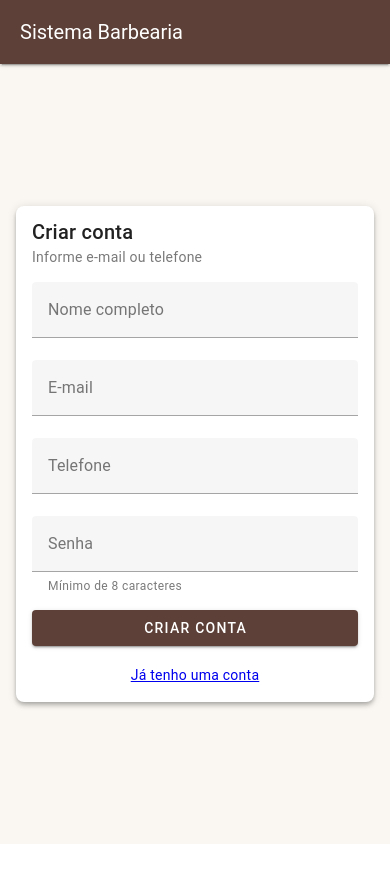
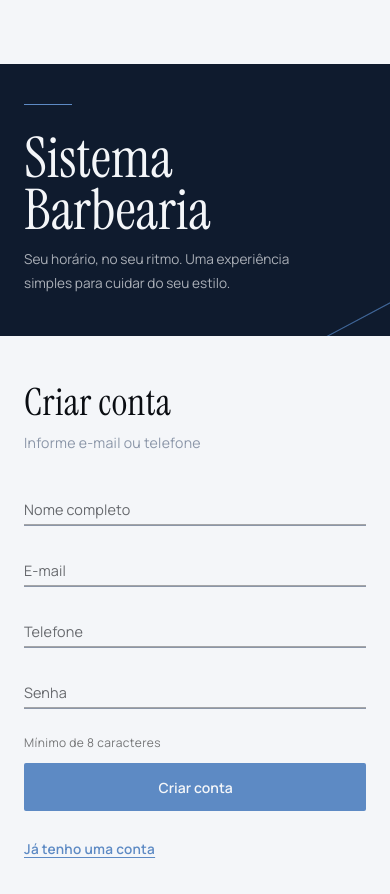
Before and after one commit to ElixandreFilho/SystemBarbearia, a Vue app in the folder frontend/: page /cadastro in a window 390 px wide. Shown: the top 894 px of the page. Before the commit the page ends 844 px from the top, so only its background shows below. Built offline with nearby package versions, Linux system fonts and the light colour scheme; no server answers.

Commit message:
feat(frontend): aplicar identidade visual da barbearia

```diff
--- a/frontend/package.json
+++ b/frontend/package.json
@@ -10,6 +10,8 @@
   },
   "dependencies": {
     "@mdi/font": "^7.4.47",
+    "@fontsource/instrument-serif": "^5.1.1",
+    "@fontsource/manrope": "^5.1.1",
     "pinia": "^2.3.0",
     "vue": "^3.5.0",
     "vue-router": "^4.4.0",
--- a/frontend/src/App.vue
+++ b/frontend/src/App.vue
@@ -1,6 +1,6 @@
 <template>
   <v-app>
-    <v-app-bar color="primary" elevation="2">
+    <v-app-bar class="global-app-bar">
       <v-app-bar-title>Sistema Barbearia</v-app-bar-title>
     </v-app-bar>
     <v-main><router-view /></v-main>
--- a/frontend/src/main.ts
+++ b/frontend/src/main.ts
@@ -1,5 +1,9 @@
 import { createApp } from 'vue'
 import { createPinia } from 'pinia'
+import '@fontsource/instrument-serif/400.css'
+import '@fontsource/manrope/400.css'
+import '@fontsource/manrope/500.css'
+import '@fontsource/manrope/600.css'
 import 'vuetify/styles'
 import '@mdi/font/css/materialdesignicons.css'
 import { createVuetify } from 'vuetify'
@@ -8,6 +12,7 @@ import * as directives from 'vuetify/directives'
 
 import App from './App.vue'
 import router from './router'
+import './styles/main.css'
 
 const vuetify = createVuetify({
   components,
@@ -17,11 +22,36 @@ const vuetify = createVuetify({
     themes: {
       barbearia: {
         colors: {
-          primary: '#5D4037',
-          secondary: '#D7A86E',
-          background: '#FAF7F2',
+          ink: '#0A0D12',
+          'navy-deep': '#0F1B2E',
+          navy: '#1F3B63',
+          'steel-blue': '#5D8AC4',
+          paper: '#F4F6F9',
+          slate: '#8B96A8',
+          primary: '#5D8AC4',
+          secondary: '#8B96A8',
+          background: '#F4F6F9',
+          surface: '#F4F6F9',
         },
       },
+    },
+  },
+  defaults: {
+    VAppBar: {
+      elevation: 0,
+    },
+    VBtn: {
+      rounded: 'sm',
+      elevation: 0,
+    },
+    VCard: {
+      rounded: '0',
+      elevation: 0,
+    },
+    VTextField: {
+      variant: 'underlined',
+      density: 'comfortable',
+      hideDetails: 'auto',
     },
   },
 })
--- /dev/null
+++ b/frontend/src/styles/main.css
@@ -0,0 +1,316 @@
+:root {
+  --ink: #0A0D12;
+  --navy-deep: #0F1B2E;
+  --navy: #1F3B63;
+  --steel-blue: #5D8AC4;
+  --paper: #F4F6F9;
+  --slate: #8B96A8;
+  --hairline: rgba(139, 150, 168, 0.28);
+  --hairline-dark: rgba(244, 246, 249, 0.18);
+}
+
+* {
+  box-sizing: border-box;
+}
+
+html,
+body,
+#app,
+.v-application {
+  min-height: 100%;
+  margin: 0;
+}
+
+body {
+  background: var(--paper);
+  color: var(--ink);
+  font-family: 'Manrope', sans-serif;
+}
+
+.v-application {
+  background: var(--paper) !important;
+  font-family: 'Manrope', sans-serif !important;
+}
+
+.v-application .v-btn,
+.v-application .v-field,
+.v-application .v-label,
+.v-application input,
+.v-application textarea {
+  font-family: 'Manrope', sans-serif;
+}
+
+.v-application .v-card-title,
+.v-application .v-card-subtitle {
+  font-family: 'Manrope', sans-serif;
+}
+
+.v-application a {
+  color: var(--steel-blue);
+  font-weight: 600;
+  text-decoration-thickness: 1px;
+  text-underline-offset: 3px;
+}
+
+.v-application .v-btn:focus-visible,
+.v-application .v-field:focus-within,
+.v-application a:focus-visible {
+  outline: 2px solid var(--steel-blue) !important;
+  outline-offset: 3px;
+}
+
+.global-app-bar {
+  background: var(--navy-deep) !important;
+  border-bottom: 1px solid var(--hairline-dark) !important;
+  color: var(--paper) !important;
+}
+
+.global-app-bar .v-toolbar__content {
+  padding-inline: clamp(20px, 5vw, 64px);
+}
+
+.global-app-bar .v-app-bar-title {
+  color: var(--paper);
+  font-family: 'Instrument Serif', serif;
+  font-size: 1.55rem;
+  letter-spacing: 0;
+}
+
+.auth-shell {
+  display: grid;
+  grid-template-columns: minmax(0, 3fr) minmax(360px, 2fr);
+  min-height: calc(100vh - 64px);
+  background: var(--paper);
+}
+
+body:has(.auth-shell) .global-app-bar {
+  display: none;
+}
+
+.auth-brand-panel {
+  position: relative;
+  display: flex;
+  min-height: 620px;
+  overflow: hidden;
+  align-items: center;
+  background: var(--navy-deep);
+  color: var(--paper);
+  padding: clamp(40px, 8vw, 120px);
+}
+
+.auth-brand-panel::before,
+.auth-brand-panel::after {
+  position: absolute;
+  right: -12%;
+  bottom: 16%;
+  width: 70%;
+  height: 1px;
+  background: var(--navy);
+  content: '';
+  transform: rotate(-28deg);
+  transform-origin: right center;
+}
+
+.auth-brand-panel::after {
+  right: -10%;
+  bottom: 29%;
+  background: var(--steel-blue);
+  opacity: 0.55;
+}
+
+.auth-brand-content {
+  position: relative;
+  z-index: 1;
+  max-width: 520px;
+}
+
+.auth-brand-mark {
+  width: 48px;
+  height: 1px;
+  margin-bottom: 28px;
+  background: var(--steel-blue);
+}
+
+.auth-brand-title {
+  margin: 0 0 20px;
+  color: var(--paper);
+  font-family: 'Instrument Serif', serif;
+  font-size: clamp(3.4rem, 6vw, 6.4rem);
+  font-weight: 400;
+  line-height: 0.92;
+}
+
+.auth-brand-copy {
+  max-width: 360px;
+  margin: 0;
+  color: rgba(244, 246, 249, 0.68);
+  font-size: 0.95rem;
+  line-height: 1.75;
+}
+
+.auth-form-panel {
+  display: flex;
+  align-items: center;
+  background: var(--paper);
+  padding: clamp(32px, 7vw, 96px);
+}
+
+.auth-form-card {
+  width: min(100%, 420px);
+  margin: 0 auto;
+  background: transparent !important;
+  border: 0 !important;
+}
+
+.auth-form-card .v-card-item,
+.auth-form-card .v-card-text {
+  padding-inline: 0;
+}
+
+.auth-form-card .v-card-item {
+  padding-top: 0;
+  padding-bottom: 32px;
+}
+
+.auth-form-card .v-card-title {
+  padding: 0;
+  color: var(--ink);
+  font-family: 'Instrument Serif', serif;
+  font-size: 2.7rem;
+  font-weight: 400;
+  line-height: 1;
+}
+
+.auth-form-card .v-card-subtitle {
+  padding: 12px 0 0;
+  color: var(--slate);
+  font-size: 0.88rem;
+  opacity: 1;
+}
+
+.auth-form-card .v-card-text {
+  padding-bottom: 0;
+}
+
+.auth-form-card .v-field {
+  margin-bottom: 20px;
+  border-bottom: 1px solid var(--slate);
+}
+
+.auth-form-card .v-field::after {
+  border-bottom-color: var(--steel-blue) !important;
+}
+
+.auth-form-card .v-field__input,
+.auth-form-card .v-label {
+  color: var(--ink);
+}
+
+.auth-form-card .v-label {
+  font-size: 0.9rem;
+}
+
+.auth-form-card .v-btn {
+  min-height: 48px;
+  margin-top: 12px;
+  background: var(--steel-blue) !important;
+  color: var(--paper) !important;
+  font-weight: 600;
+  letter-spacing: 0;
+  text-transform: none;
+}
+
+.auth-form-card .auth-link-row {
+  margin-top: 28px;
+  text-align: left;
+}
+
+.auth-form-card .auth-link-row a {
+  font-size: 0.85rem;
+}
+
+.auth-form-card .v-alert {
+  margin-bottom: 24px;
+  border: 1px solid var(--hairline);
+  border-radius: 4px;
+}
+
+.dashboard-content {
+  min-height: calc(100vh - 64px);
+  background: var(--paper);
+  padding: clamp(32px, 6vw, 80px) 24px;
+}
+
+.dashboard-card {
+  background: transparent !important;
+  border: 1px solid var(--hairline) !important;
+}
+
+.dashboard-card .v-card-title {
+  padding: 28px 28px 8px;
+  color: var(--ink);
+  font-family: 'Instrument Serif', serif;
+  font-size: 2.4rem;
+  font-weight: 400;
+}
+
+.dashboard-card .v-card-subtitle {
+  padding: 0 28px;
+  color: var(--slate);
+}
+
+.dashboard-card .v-card-text {
+  padding: 28px;
+}
+
+.dashboard-card .v-chip {
+  border: 1px solid var(--steel-blue);
+  border-radius: 4px;
+  background: transparent !important;
+  color: var(--navy) !important;
+}
+
+.dashboard-card .v-btn {
+  color: var(--steel-blue);
+  text-transform: none;
+}
+
+@media (max-width: 800px) {
+  .auth-shell {
+    display: block;
+    min-height: 100vh;
+  }
+
+  .auth-brand-panel {
+    min-height: 260px;
+    align-items: flex-end;
+    padding: 40px 24px;
+  }
+
+  .auth-brand-panel::before,
+  .auth-brand-panel::after {
+    right: -16%;
+    bottom: 24%;
+    width: 62%;
+  }
+
+  .auth-brand-title {
+    margin-bottom: 12px;
+    font-size: 3.5rem;
+  }
+
+  .auth-brand-copy {
+    max-width: 300px;
+    font-size: 0.85rem;
+  }
+
+  .auth-form-panel {
+    min-height: calc(100vh - 260px);
+    align-items: flex-start;
+    padding: 48px 24px 56px;
+  }
+
+  .auth-form-card .v-card-title {
+    font-size: 2.35rem;
+  }
+}
--- a/frontend/src/views/DashboardView.vue
+++ b/frontend/src/views/DashboardView.vue
@@ -13,10 +13,11 @@ async function logout() {
 </script>
 
 <template>
-  <v-container class="py-10">
+  <main class="dashboard-content">
+    <v-container>
     <v-row justify="center">
       <v-col cols="12" md="8" lg="6">
-        <v-card rounded="lg" elevation="4">
+        <v-card class="dashboard-card">
           <v-card-item>
             <v-card-title>Olá, {{ auth.user?.full_name }}!</v-card-title>
             <v-card-subtitle>Área inicial do cliente</v-card-subtitle>
@@ -29,5 +30,6 @@ async function logout() {
         </v-card>
       </v-col>
     </v-row>
-  </v-container>
+    </v-container>
+  </main>
 </template>
--- a/frontend/src/views/LoginView.vue
+++ b/frontend/src/views/LoginView.vue
@@ -27,27 +27,33 @@ async function submit() {
 </script>
 
 <template>
-  <v-container class="fill-height py-10">
-    <v-row align="center" justify="center">
-      <v-col cols="12" sm="8" md="5" lg="4">
-        <v-card rounded="lg" elevation="4">
+  <main class="auth-shell">
+    <section class="auth-brand-panel" aria-label="Identidade da barbearia">
+      <div class="auth-brand-content">
+        <div class="auth-brand-mark" aria-hidden="true"></div>
+        <h1 class="auth-brand-title">Sistema<br />Barbearia</h1>
+        <p class="auth-brand-copy">Seu horário, no seu ritmo. Uma experiência simples para cuidar do seu estilo.</p>
+      </div>
+    </section>
+
+    <section class="auth-form-panel">
+      <v-card class="auth-form-card">
         <v-card-item>
           <v-card-title>Entrar</v-card-title>
           <v-card-subtitle>Acesse sua conta da barbearia</v-card-subtitle>
         </v-card-item>
         <v-card-text>
-            <v-alert v-if="errorMessage" type="error" variant="tonal" class="mb-4">{{ errorMessage }}</v-alert>
+          <v-alert v-if="errorMessage" type="error" variant="tonal">{{ errorMessage }}</v-alert>
           <v-form @submit.prevent="submit">
             <v-text-field v-model="identifier" label="E-mail ou telefone" autocomplete="username" required />
             <v-text-field v-model="password" label="Senha" type="password" autocomplete="current-password" required />
-              <v-btn block color="primary" type="submit" :loading="loading">Entrar</v-btn>
+            <v-btn block type="submit" :loading="loading">Entrar</v-btn>
           </v-form>
-            <div class="text-center mt-5">
+          <div class="auth-link-row">
             <router-link to="/cadastro">Ainda não tenho cadastro</router-link>
           </div>
         </v-card-text>
       </v-card>
-      </v-col>
-    </v-row>
-  </v-container>
+    </section>
+  </main>
 </template>
--- a/frontend/src/views/RegisterView.vue
+++ b/frontend/src/views/RegisterView.vue
@@ -34,29 +34,35 @@ async function submit() {
 </script>
 
 <template>
-  <v-container class="fill-height py-10">
-    <v-row align="center" justify="center">
-      <v-col cols="12" sm="8" md="5" lg="4">
-        <v-card rounded="lg" elevation="4">
+  <main class="auth-shell">
+    <section class="auth-brand-panel" aria-label="Identidade da barbearia">
+      <div class="auth-brand-content">
+        <div class="auth-brand-mark" aria-hidden="true"></div>
+        <h1 class="auth-brand-title">Sistema<br />Barbearia</h1>
+        <p class="auth-brand-copy">Seu horário, no seu ritmo. Uma experiência simples para cuidar do seu estilo.</p>
+      </div>
+    </section>
+
+    <section class="auth-form-panel">
+      <v-card class="auth-form-card">
         <v-card-item>
           <v-card-title>Criar conta</v-card-title>
           <v-card-subtitle>Informe e-mail ou telefone</v-card-subtitle>
         </v-card-item>
         <v-card-text>
-            <v-alert v-if="errorMessage" type="error" variant="tonal" class="mb-4">{{ errorMessage }}</v-alert>
+          <v-alert v-if="errorMessage" type="error" variant="tonal">{{ errorMessage }}</v-alert>
           <v-form @submit.prevent="submit">
             <v-text-field v-model="fullName" label="Nome completo" autocomplete="name" required />
             <v-text-field v-model="email" label="E-mail" type="email" autocomplete="email" />
             <v-text-field v-model="phone" label="Telefone" autocomplete="tel" />
             <v-text-field v-model="password" label="Senha" type="password" autocomplete="new-password" hint="Mínimo de 8 caracteres" persistent-hint required />
-              <v-btn block color="primary" type="submit" class="mt-4" :loading="loading">Criar conta</v-btn>
+            <v-btn block type="submit" :loading="loading">Criar conta</v-btn>
           </v-form>
-            <div class="text-center mt-5">
+          <div class="auth-link-row">
             <router-link to="/login">Já tenho uma conta</router-link>
           </div>
         </v-card-text>
       </v-card>
-      </v-col>
-    </v-row>
-  </v-container>
+    </section>
+  </main>
 </template>
```
Also changed, not shown: 1 other file (tests, documents, lock files or other folders). Lines whose indentation alone changed are shown as unchanged.
